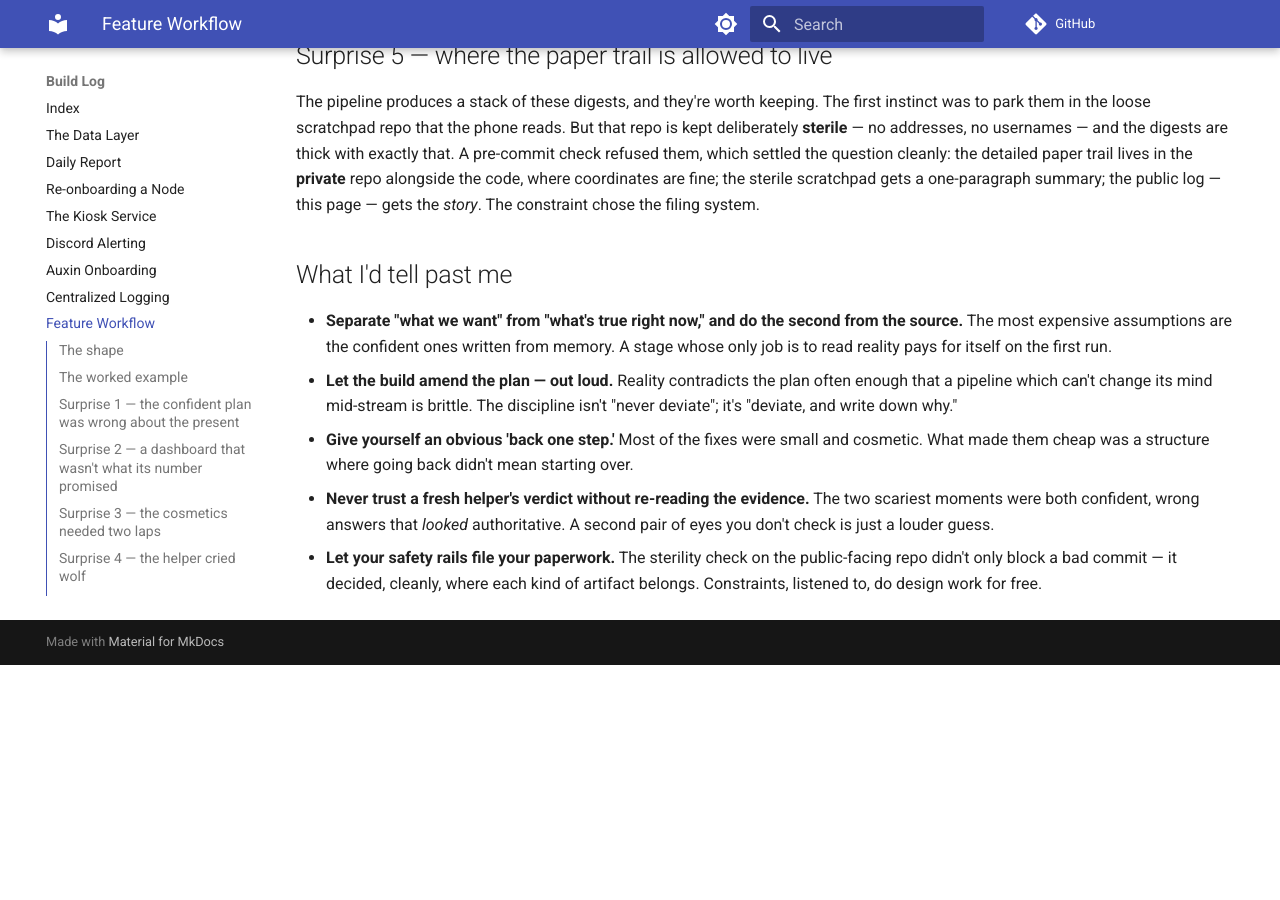
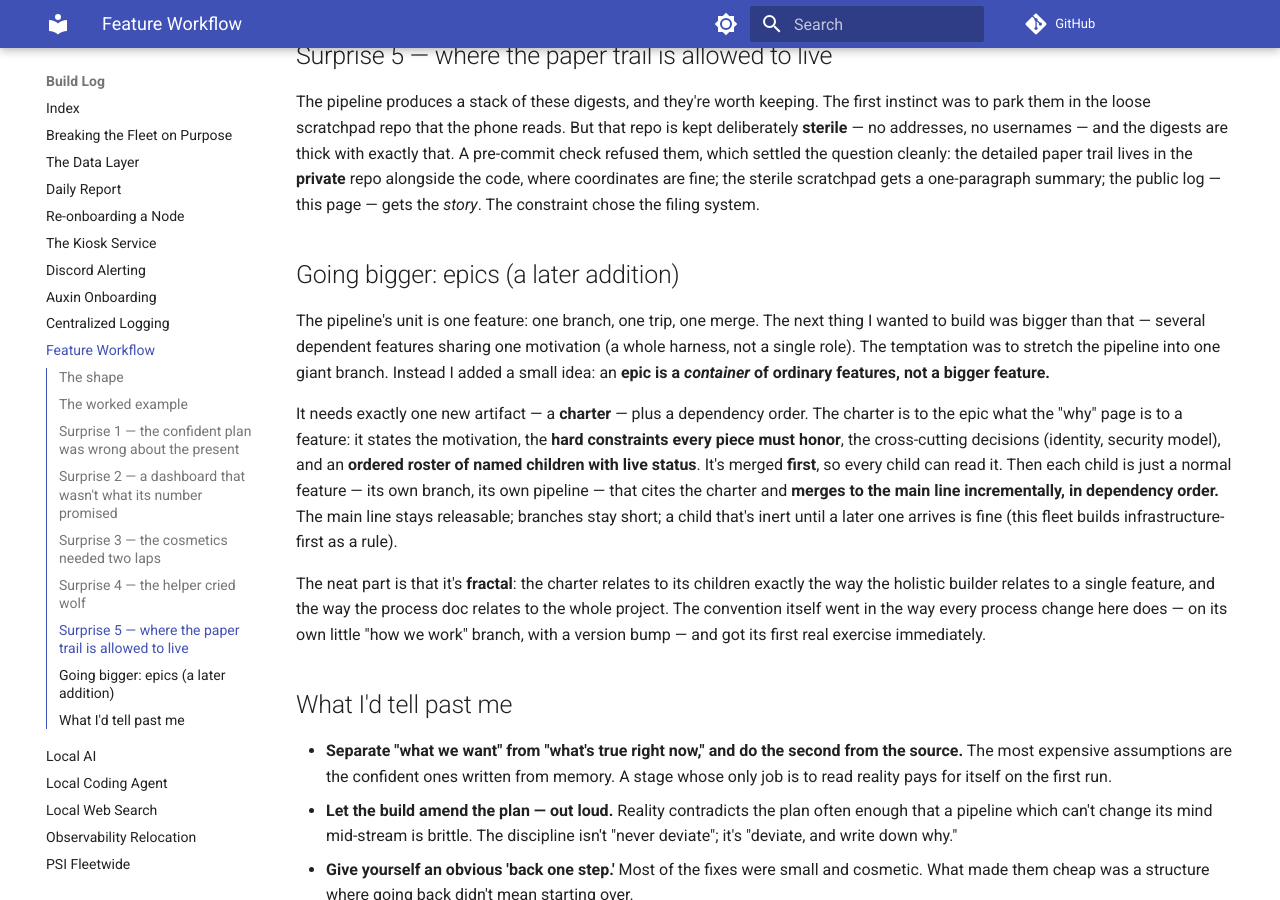
Before and after one commit to Caleb-Wrobel/fangs-doc, an MkDocs documentation site: the page built from docs/log/2026-06-feature-workflow.md, in a window 1280 px wide and 900 px high, scrolled down 1719 px. Built offline with MkDocs 1.6.1 and Material for MkDocs 9.7.7, drawn with Linux system fonts in a browser that asks for light colours; comment, search, counter and statistics services are not loaded; before the commit the page ends 2384 px from its top, so only the background shows below that.

Commit message:
the den breaks itself / a locked door learns the first wolf / the tale joins the log

```diff
--- a/docs/log/2026-06-feature-workflow.md
+++ b/docs/log/2026-06-feature-workflow.md
@@ -83,6 +83,27 @@ detailed paper trail lives in the **private** repo alongside the code, where coo
 are fine; the sterile scratchpad gets a one-paragraph summary; the public log — this page —
 gets the *story*. The constraint chose the filing system.
 
+## Going bigger: epics (a later addition)
+
+The pipeline's unit is one feature: one branch, one trip, one merge. The next thing I wanted to
+build was bigger than that — several dependent features sharing one motivation (a whole harness, not
+a single role). The temptation was to stretch the pipeline into one giant branch. Instead I added a
+small idea: an **epic is a *container* of ordinary features, not a bigger feature.**
+
+It needs exactly one new artifact — a **charter** — plus a dependency order. The charter is to the
+epic what the "why" page is to a feature: it states the motivation, the **hard constraints every
+piece must honor**, the cross-cutting decisions (identity, security model), and an **ordered roster
+of named children with live status**. It's merged **first**, so every child can read it. Then each
+child is just a normal feature — its own branch, its own pipeline — that cites the charter and
+**merges to the main line incrementally, in dependency order.** The main line stays releasable;
+branches stay short; a child that's inert until a later one arrives is fine (this fleet builds
+infrastructure-first as a rule).
+
+The neat part is that it's **fractal**: the charter relates to its children exactly the way the
+holistic builder relates to a single feature, and the way the process doc relates to the whole
+project. The convention itself went in the way every process change here does — on its own little
+"how we work" branch, with a version bump — and got its first real exercise immediately.
+
 ## What I'd tell past me
 
 - **Separate "what we want" from "what's true right now," and do the second from the
--- a/mkdocs.yml
+++ b/mkdocs.yml
@@ -46,6 +46,7 @@ nav:
       - TLS Proxy: architecture/tls-proxy.md
   - Build Log:
       - Index: log/README.md
+      - Breaking the Fleet on Purpose: log/2026-06-chaos-stack.md
       - The Data Layer: log/2026-06-postgres-data-layer.md
       - Daily Report: log/2026-06-daily-report.md
       - Re-onboarding a Node: log/2026-06-reflash-onboarding.md
```
Also changed, not shown: docs/log/2026-06-chaos-stack.md (added, +89 -0 lines), docs/log/README.md (+8 -0 lines).
